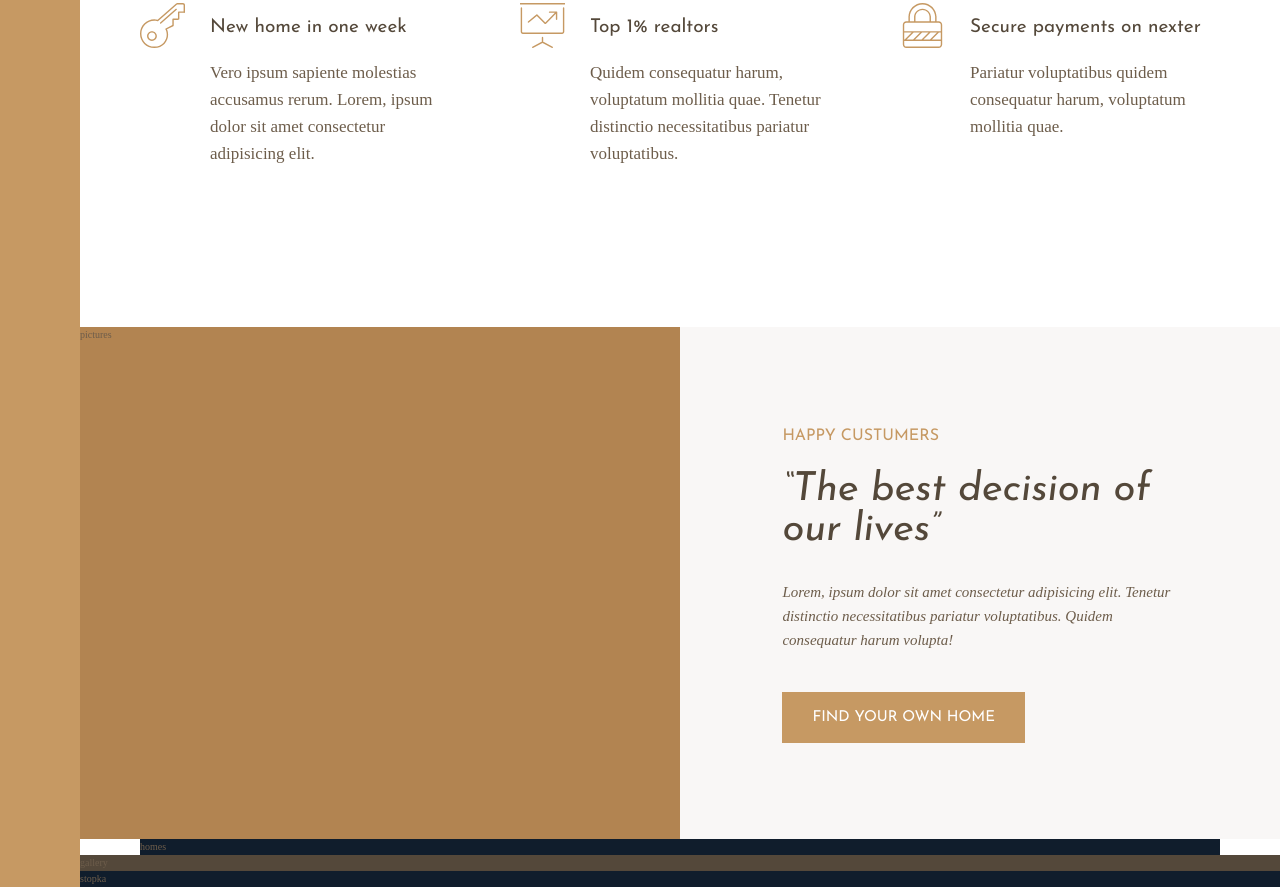
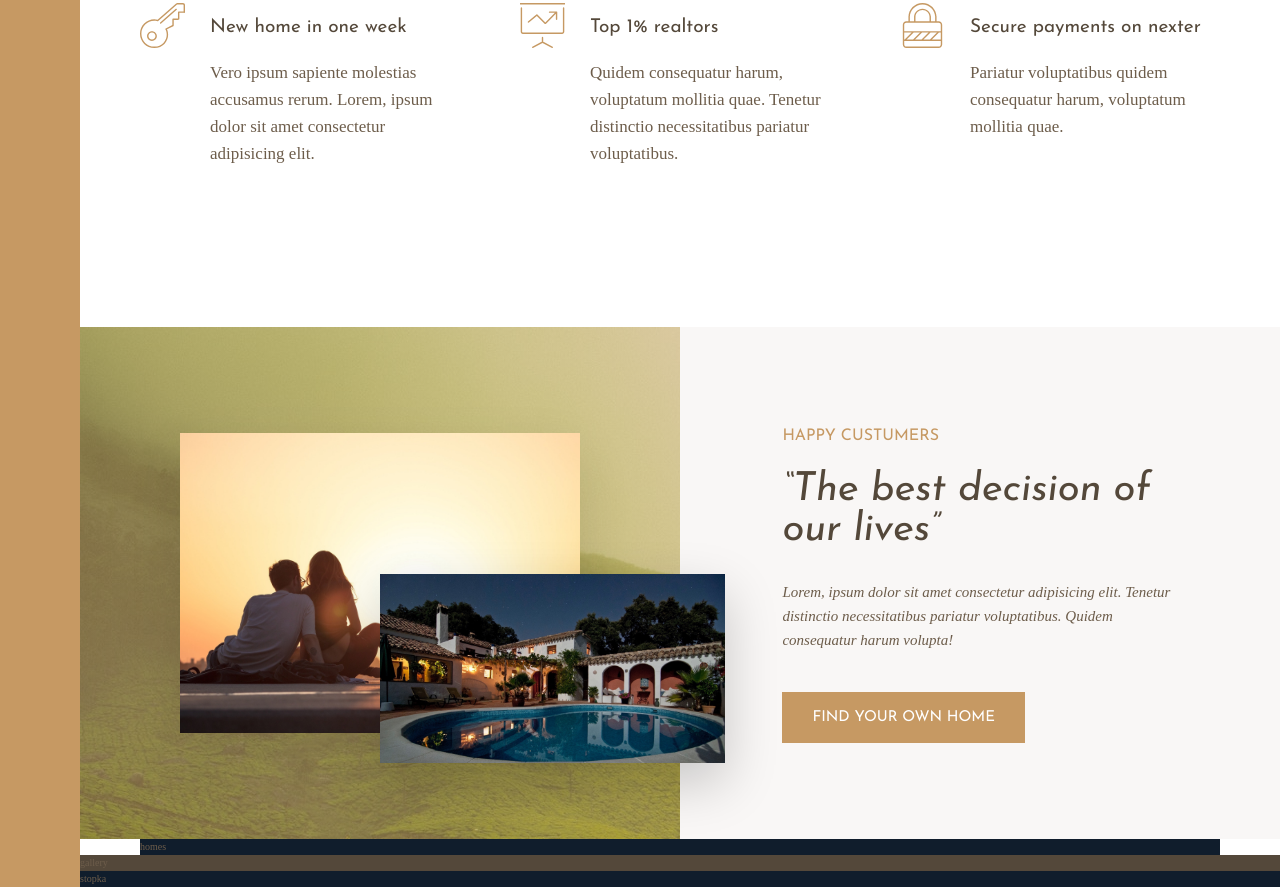
Before and after one commit to Naval63/Nexter, a website: page src/index.html in a window 1280 px wide. Shown: the part 1001-1888 px from the top of the page. Drawn offline with nearby package versions, Linux system fonts and the light colour scheme; files that its build step writes are made by us from their sources.

Commit message:
add images in section story and styled them

```diff
--- a/src/index.html
+++ b/src/index.html
@@ -79,7 +79,8 @@
 
 
         <div class="story__pictures">
-                pictures
+                <img src="img/story-1.jpeg" alt="cuple sun set" class="story__img--1">
+                <img src="img/story-2.jpeg" alt="house with pool" class="story__img--2">
         </div>
 
         <div class="story__content">
--- a/src/scss/_story.scss
+++ b/src/scss/_story.scss
@@ -3,6 +3,28 @@
     &__pictures {
         background-color: $color-primary-dark;
         grid-column: full-start / col-end 4;
+        background-image: linear-gradient(rgba($color-primary, .5),
+        rgba($color-primary, .5)), url(../img/back.jpg);
+
+        display: grid;
+        grid-template-rows: repeat(6, 1fr);
+        grid-template-columns: repeat(6, 1fr);
+        align-items: center;
+    }
+
+    &__img--1 {
+        width: 100%;
+        grid-row: 2 / 6;
+        grid-column: 2 / 6;
+        box-shadow: 0 2rem 5rem rgba(#000, .1);
+    }
+
+    &__img--2 {
+        width: 115%;
+        grid-row: 4 / 6;
+        grid-column: 4 / 7;
+        z-index: 20;
+        box-shadow: 0 2rem 5rem rgba(#000, .2);
     }
 
     &__content {
```
